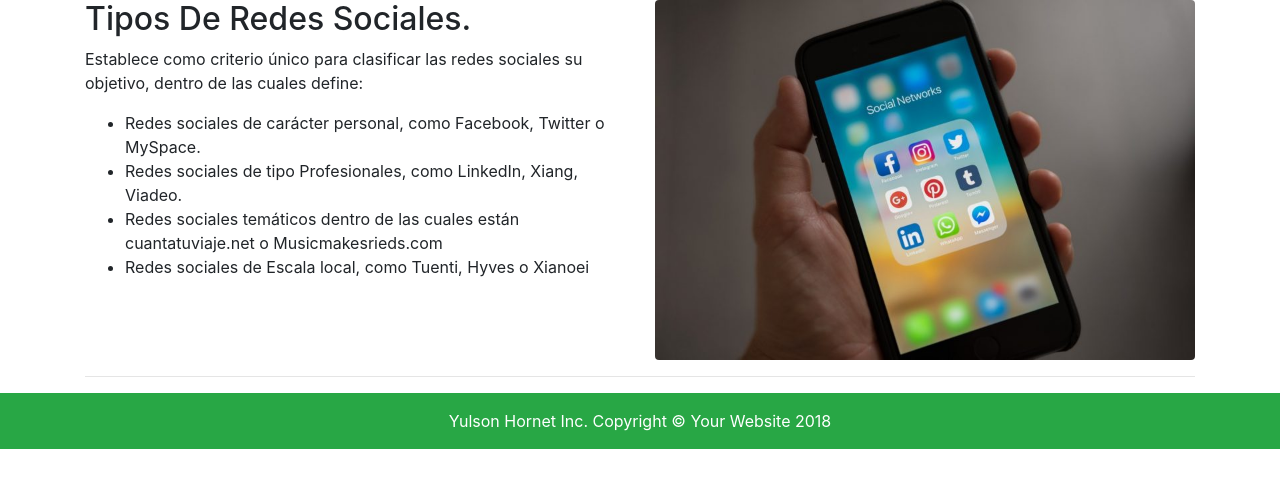
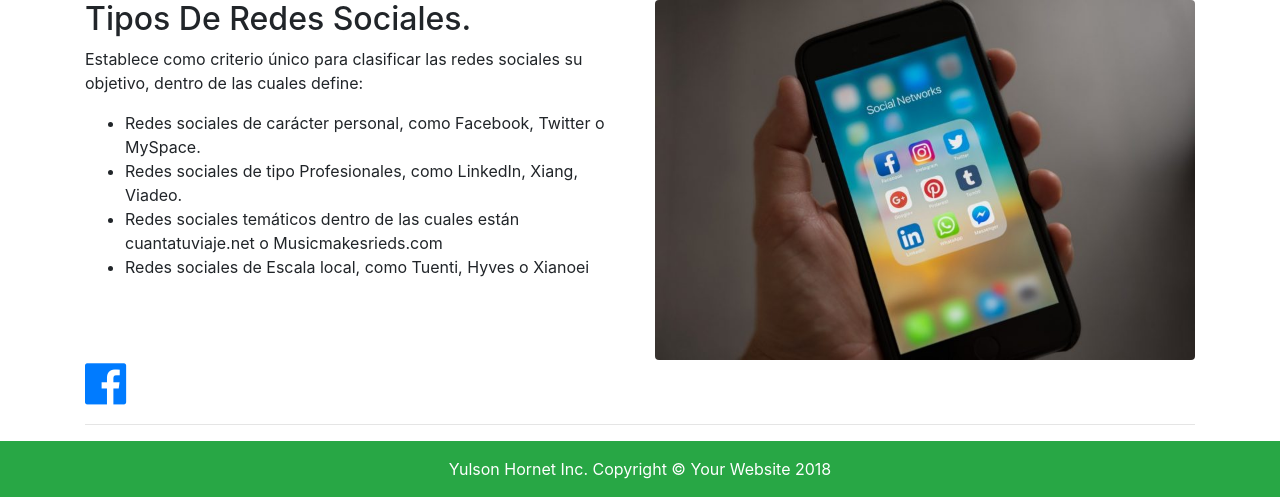
Before and after one commit to altamiranoesdras/IRS, a Laravel app: page / in a window 1280 px wide. Shown: the part 978-1475 px from the top of the page. Before the commit the page ends 1427 px from the top, so only its background shows below. Run offline with Laravel 8, Linux system fonts and the light colour scheme; data that the repository does not hold is empty.

Commit message:
Boton para facebook

```diff
--- a/resources/views/home.blade.php
+++ b/resources/views/home.blade.php
@@ -138,6 +138,10 @@
             <div class="col-lg-6">
                 <img class="img-fluid rounded" src="{{asset('img/9.jpeg')}}" alt="">
             </div>
+            <div class="col-sm-12">
+                <a href="https://www.facebook.com/Influencia-de-las-redes-sociales-en-el-rendimiento-acad%C3%A9mico-516038925475226/"><i class="fa fa-facebook-official fa-3x" aria-hidden="true"></i>
+                </a>
+            </div>
         </div>
         <!-- /.row -->
 
```
